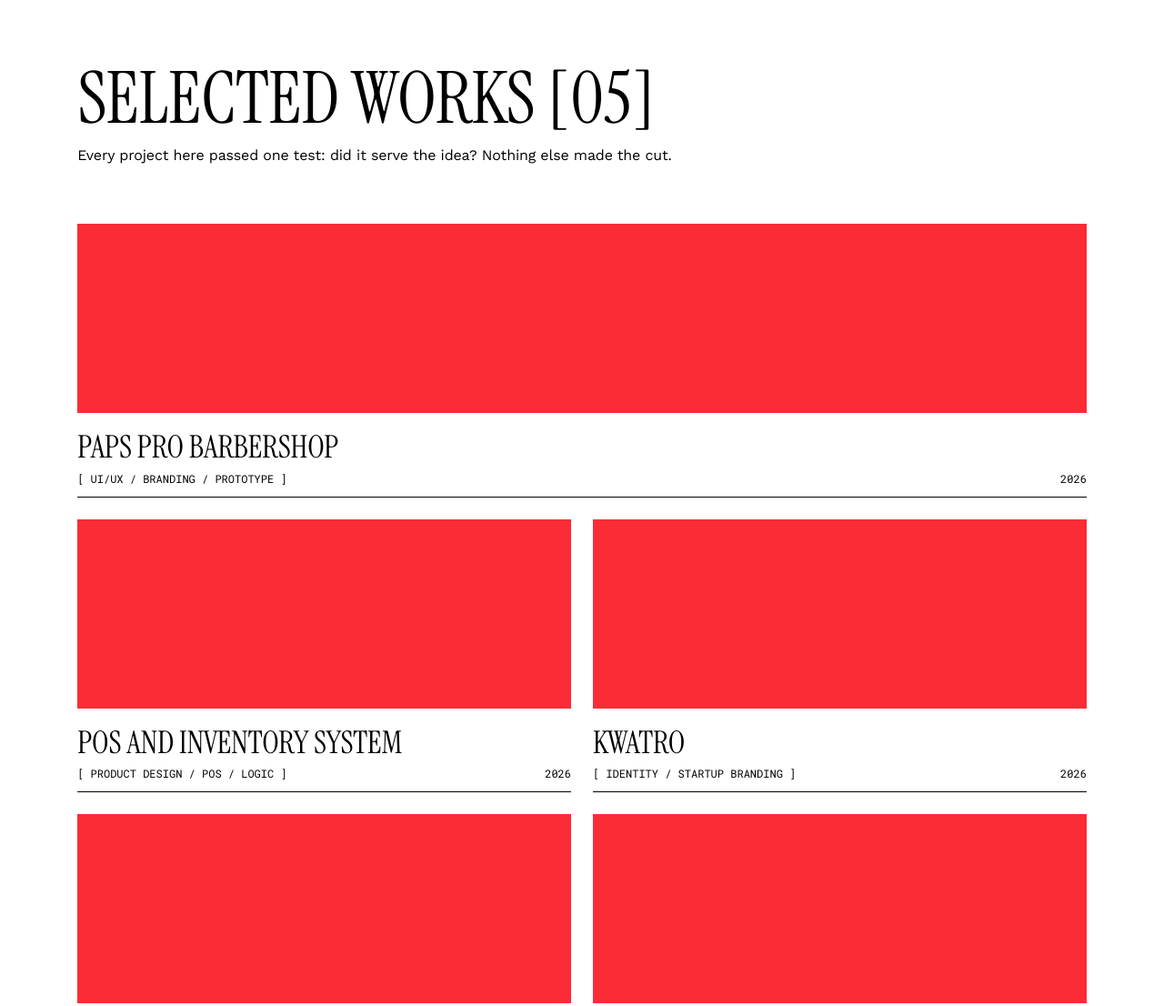
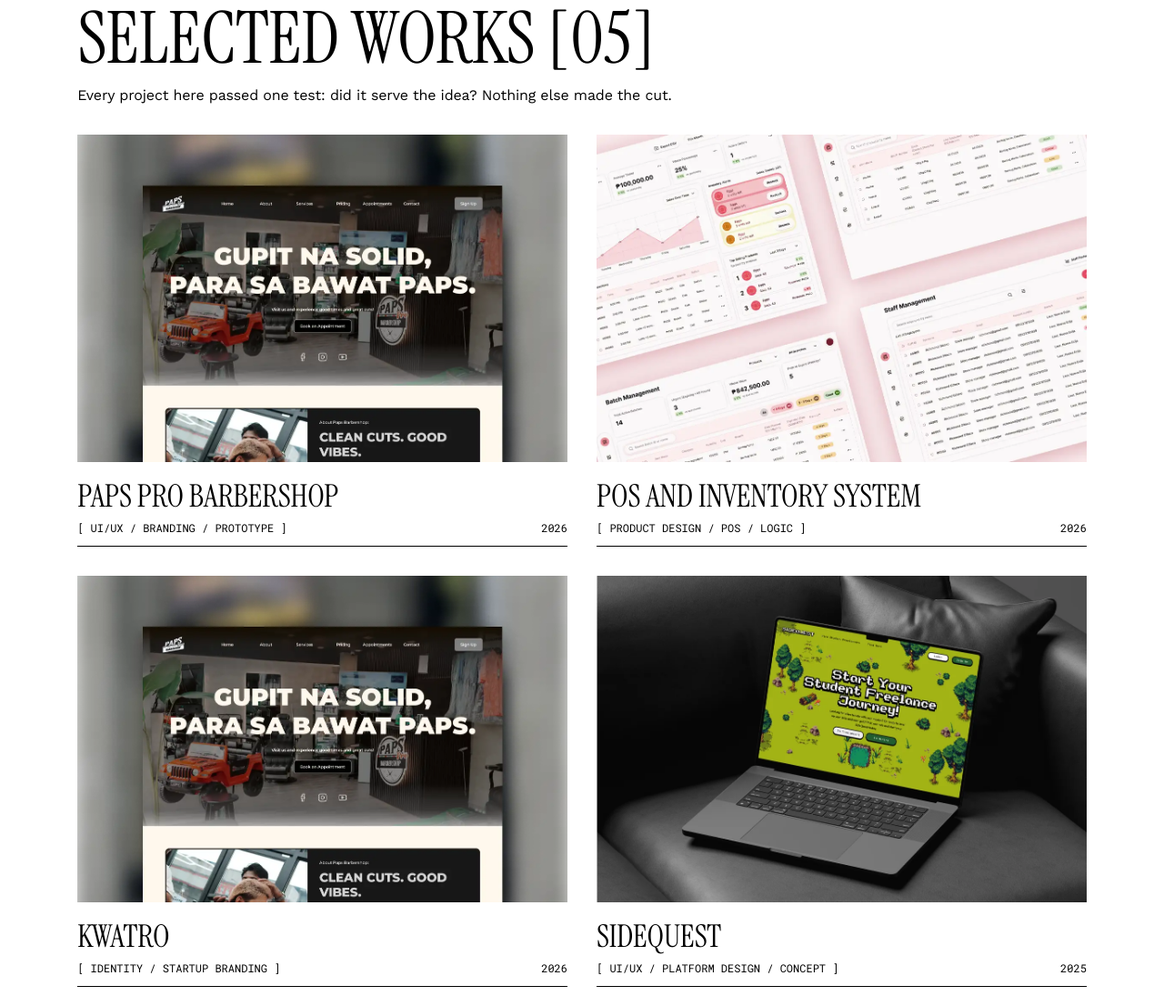
Before and after one commit to JayFordMiguel/JAY-FORD, a website: page works.html in a window 1280 px wide. Shown: the part 118-1224 px from the top of the page at 91% size. Drawn offline with nearby package versions, Linux system fonts and the light colour scheme.

Commit message:
addititon of gallery page thumbnails

```diff
--- a/src/input.css
+++ b/src/input.css
@@ -131,6 +131,11 @@ body {
     width:clamp(2rem, 0.944rem + 4.51vw, 5rem);
   }
 
+  /*WORKS GALLERY PAGE*/
+  .gallery-fluid-thumbnail {
+    height: clamp(13.625rem, 9.95rem + 15.68vw, 24.063rem);
+    /* width: clamp(20.438rem, 14.925rem + 23.52vw, 36.094rem); */
+  }
 }
 
 .seeMore #hidden-content {
--- a/works.html
+++ b/works.html
@@ -13,13 +13,13 @@
 </head>
 <body>
     <nav id="navbar-placeholder"></nav>
-    <section class="pt-[98px]">
-        <div class="section-fluid-px section-fluid-py flex flex-col gap-6 lg:gap-16">
+    <section class="pt-24 lg:pt-8">
+        <div class="section-fluid-px section-fluid-py flex flex-col gap-6 lg:gap-8">
             <div class="flex flex-col gap-3 leading-[1]">
                 <h1 class="text-fluid-h1-serif font-serif">SELECTED WORKS [05]</h1>
                 <p class="font-work text-base">Every project here passed one test: did it serve the idea? Nothing else made the cut.</p>
             </div>
-
+<!--
             <div class="flex flex-col gap-6">
                 <div id="main-project">
                     <div class="bg-red-500 h-[208px]"></div>
@@ -30,11 +30,25 @@
                         </div>
                         <p class="font-mono text-xs">2026</p>
                     </div>
+                </div> -->
+
+                <div id="keme-projects" class="grid grid-cols-1 gap-8 lg:gap:12 lg:grid-cols-2">
+                    <a href="">
+                        <div>
+                            <div class="gallery-fluid-thumbnail overflow-hidden flex items-center justify-center "><img src="./assets/images/paps-thumbnail.webp" alt="paps barbeshop thumbnail" class="object-cover h-[100%] w-[100%]"></div>
+                            <div class="flex flex-row items-end justify-between py-3 border-b">
+                                <div class="flex flex-col gap-0">
+                                    <h3 class="font-serif text-fluid-h3-serif">PAPS PRO BARBERSHOP</h3>
+                                    <p class="font-mono text-xs">[ UI/UX / BRANDING / PROTOTYPE ]</p>
                                 </div>
+                                <p class="font-mono text-xs">2026</p>
+                            </div>
+                        </div>
+                    </a>
 
-                <div id="keme-projects" class="grid grid-cols-1 gap-6 lg:grid-cols-2">
+                    <a href="">
                         <div class="">
-                        <div class="bg-red-500 h-[208px]"></div>
+                            <div class="gallery-fluid-thumbnail overflow-hidden flex items-center justify-center"><img src="./assets/images/pos-thumbnail.webp" alt="paps barbeshop thumbnail" class="object-cover h-[100%] w-[100%]"></div>
                             <div class="flex flex-row items-end justify-between py-3 border-b">
                                 <div class="flex flex-col gap-0">
                                     <h3 class="font-serif text-fluid-h3-serif">POS AND INVENTORY SYSTEM</h3>
@@ -43,8 +57,11 @@
                                 <p class="font-mono text-xs">2026</p>
                             </div>
                         </div>
+                    </a>
+
+                    <a href="">
                         <div class="">
-                        <div class="bg-red-500 h-[208px]"></div>
+                            <div class="gallery-fluid-thumbnail overflow-hidden flex items-center justify-center "><img src="./assets/images/paps-thumbnail.webp" alt="paps barbeshop thumbnail" class="object-cover h-[100%] w-[100%]"></div>
                             <div class="flex flex-row items-end justify-between py-3 border-b">
                                 <div class="flex flex-col gap-0">
                                     <h3 class="font-serif text-fluid-h3-serif">KWATRO</h3>
@@ -53,8 +70,11 @@
                                 <p class="font-mono text-xs">2026</p>
                             </div>
                         </div>
+                    </a>
+
+                    <a href="">
                     <div class="">
-                        <div class="bg-red-500 h-[208px]"></div>
+                        <div class="gallery-fluid-thumbnail overflow-hidden flex items-center justify-center "><img src="./assets/images/sidequest-thumbnail.webp" alt="paps barbeshop thumbnail" class="object-cover h-[100%] w-[100%]"></div>
                         <div class="flex flex-row items-end justify-between py-3 border-b">
                             <div class="flex flex-col gap-0">
                                 <h3 class="font-serif text-fluid-h3-serif">SIDEQUEST</h3>
@@ -63,16 +83,21 @@
                             <p class="font-mono text-xs">2025</p>
                         </div>
                     </div>
+                    </a>
+
+                    <a href="">
                         <div class="">
-                        <div class="bg-red-500 h-[208px]"></div>
+                            <div class="gallery-fluid-thumbnail overflow-hidden flex items-center justify-center "><img src="./assets/images/homify-thumbnail.webp" alt="paps barbeshop thumbnail" class="object-cover h-[100%] w-[100%]"></div>
                             <div class="flex flex-row items-end justify-between py-3 border-b">
                                 <div class="flex flex-col gap-0">
                                     <h3 class="font-serif text-fluid-h3-serif">HOMIFY</h3>
                                     <p class="font-mono text-xs">[ UI/UX / PRODUCT DESIGN / PROTOTYPE ]</p>
                                 </div>
-                            <p class="font-mono text-xs">2026</p>
+                                <p class="font-mono text-xs">2024</p>
                             </div>
                         </div>
+                    </a>
+
                 </div>
             </div>
         </div>
```
Also changed, not shown: global.js (+0 -25 lines), assets/images/homify-thumbnail.webp (added), assets/images/paps-thumbnail.webp (added), assets/images/pos-thumbnail.webp (added), assets/images/sidequest-thumbnail.webp (added), 1 other file. Lines whose indentation alone changed are shown as unchanged.
